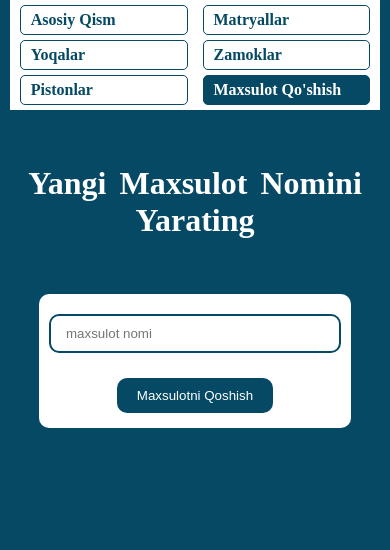
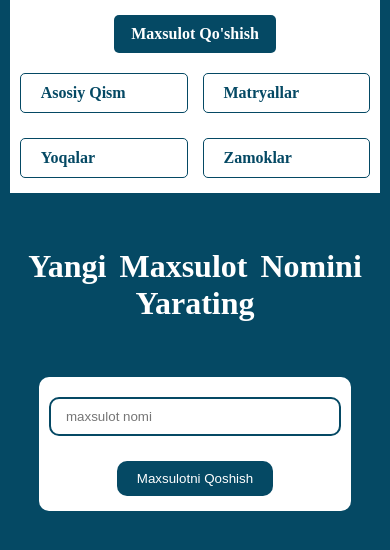
Before and after one commit to Abdurashid1994/for-company, a plain HTML site: page headerAdd.html in a window 390 px wide. Drawn offline with Linux system fonts and the light colour scheme.

Commit message:
ceCEBGvf

```diff
--- a/headerAdd.html
+++ b/headerAdd.html
@@ -10,34 +10,34 @@
 
 
 
-     <div id="header" class="header container">
+       <div id="header" class="header container">
 
 
-     <ul id="ull">
+      <div class="mahQowiw" id="mahQowiw">
+          <a href="./headerAdd.html">
+            maxsulot qo'shish
+            <i class="fa-solid fa-plus"></i>
+          </a>
+        </div>
+
+
+      <ul id="ull">
         <li>
           <a href="/">asosiy qism</a>
         </li>
         <li>
-          <a href="/">matryallar</a>
+          <a href="matryallar.html">matryallar</a>
         </li>
         <li>
-          <a href="/">yoqalar</a>
+          <a href="yoqalar.html">yoqalar</a>
         </li>
         <li>
-          <a href="/">zamoklar</a>
+          <a href="zamoklar.html">zamoklar</a>
         </li>
-        <li>
-          <a href="/">pistonlar</a>
-        </li>
+      </ul>
 
 
-        <li class="mahQowiw" id="mahQowiw">
-           <a href="./headerAdd.html"  >
-             maxsulot qo'shish
-             <i class="fa-solid fa-plus"></i>
-           </a>
-        </li>
-      </ul>
+
     </div>
 
 
@@ -48,8 +48,6 @@
 
          <div class="adding container">
             <input id="newMaxNomi" type="text" placeholder="maxsulot nomi">
-            <!-- <input type="text" placeholder="maxsulot soni">
-            <input type="text" placeholder="maxsulot joyi"> -->
 
            <button class="adding-btn" id="createMaxsulot">maxsulotni qoshish</button>
 
--- a/pages/_addFile.scss
+++ b/pages/_addFile.scss
@@ -1,3 +1,8 @@
+
+
+
+
+
 .addFile{
     display: flex;
     flex-direction: column;
--- a/pages/_asosiy.scss
+++ b/pages/_asosiy.scss
@@ -1,68 +1,103 @@
+.header {
+    padding: 10px 10px;
+    background-color: white;
+        // display: flex;
+        // align-items: center;
+        // justify-content: center;
 
 
-
-.header{
-    padding: 10px 10px;
-    background-color: white;
+    ul {
+        display: grid;
+        grid-template-columns: repeat(5,1fr);
+        // align-items: center;
+        // justify-content: center;
 
 
-    ul{
+        li {
+            cursor: pointer;
+            margin: 10px 5px;
+            border-radius: 5px;
+            border: 1px solid rgb(5, 73, 100);
+
+            &:hover {
+                transform: scale(1.05);
+            }
+
+            a {
+                padding: 10px 20px;
+                display: block;
+                text-transform: capitalize;
+                font-weight: bold;
+                color: rgb(5, 73, 100);
+            }
+        }
+    }
+
+    .mahQowiw {
+        background-color: rgb(5, 73, 100);
+        width: 25%;
+        margin: 10px auto;
+        border-radius: 5px;
         display: flex;
         align-items: center;
         justify-content: center;
 
-
-        li{
-            cursor: pointer;
-            margin: auto 5px;
-            border-radius: 5px;
-            border: 1px solid rgb(5, 73, 100);
-
         &:hover{
-                transform: scale(1.05);
-            }
+            background-color: white;
+            border: 1px solid $asosiyrang;
+            transform: scale(1.02);
+            transition: 0.5s;
 
             a{
-                padding: 10px 20px;
-                display: block;
-                text-transform: capitalize;
+                color: $asosiyrang;
                 font-weight: bold;
-                color:  rgb(5, 73, 100);
+            }
         }
 
 
-        }
+        a {
 
-          .mahQowiw{
-                background-color: rgb(5, 73, 100);
+            padding: 10px 15px;
+            color: white;
+            font-weight: bold;
+            text-transform: capitalize;
 
-                a{
-
-                    color: white;
-                }
         }
     }
 
 
 }
 
-@media(max-width: 430px){
-    .header{
+@media(max-width: 430px) {
+    .header {
         padding: 5px 5px;
+        justify-content: space-between;
 
-        ul{
+        ul {
             display: grid;
             grid-template-columns: repeat(2, 1fr);
             gap: 5px;
 
-            li{
-                a{
-                    padding: 5px 10px;
+            li {
+                // margin:  5px 1px;
+                a {
+                    padding: 10px 20px;
                     font-size: 16px;
                 }
             }
+
+            .mahQowiw {
+                // display: inline-block;/
+            }
+        }
+
         .mahQowiw{
-                display: inline-block;
+            width: 45%;
+            // margin-left: 5px;
+            a{
+                i{
+                    display: none;
+                }
             }
         }
     }
@@ -71,21 +106,22 @@
 
 
 
-.sehlar{
+.sehlar {
     margin-top: 100px;
 
-    &-cards{
+    &-cards {
         display: grid;
         grid-template-columns: repeat(3, 1fr);
         gap: 15px;
 
 
-        &-card{
-            a{
+        &-card {
+            a {
                 display: block;
                 text-decoration: none;
                 color: inherit;
             }
+
             background-color: white;
             color: $asosiyrang;
             padding: 15px;
@@ -93,18 +129,18 @@
 
 
 
-            &:hover{
+            &:hover {
                 transform: scale(1.02);
                 cursor: pointer;
             }
 
-            h3{
+            h3 {
                 font-weight: bold;
                 font-size: 25px;
                 text-transform: capitalize;
             }
 
-            p{
+            p {
                 font-weight: bold;
                 font-size: 20px;
                 margin-top: 10px;
@@ -112,7 +148,7 @@
 
         }
 
-        .SqowiwCard{
+        .SqowiwCard {
             display: flex;
             flex-direction: column;
             align-items: center;
@@ -121,7 +157,7 @@
             background-color: $asosiyrang;
             color: white;
 
-            i{
+            i {
                 font-size: 25px;
                 margin-top: 15px;
                 font-weight: bold;
@@ -133,23 +169,23 @@
     }
 }
 
-@media(max-width: 430px){
-.sehlar{
+@media(max-width: 430px) {
+    .sehlar {
         margin: 40px auto;
 
-    &-cards{
+        &-cards {
             grid-template-columns: repeat(2, 1fr);
             gap: 5px;
 
-        &-card{
+            &-card {
                 padding: 5px;
                 border-radius: 5px;
 
-            h3{
+                h3 {
                     font-size: 18px;
                 }
 
-            p{
+                p {
                     font-size: 16px;
                     margin-top: 10px;
                 }
```
Also changed, not shown: index.html (+18 -7 lines), muxiddin.html (+14 -9 lines), nihol.html (+14 -8 lines), wowtepa.html (+14 -8 lines), xabi.html (+14 -8 lines), xasan.html (+13 -8 lines), styles/style.css, 1 other file. Lines whose indentation alone changed are shown as unchanged.
